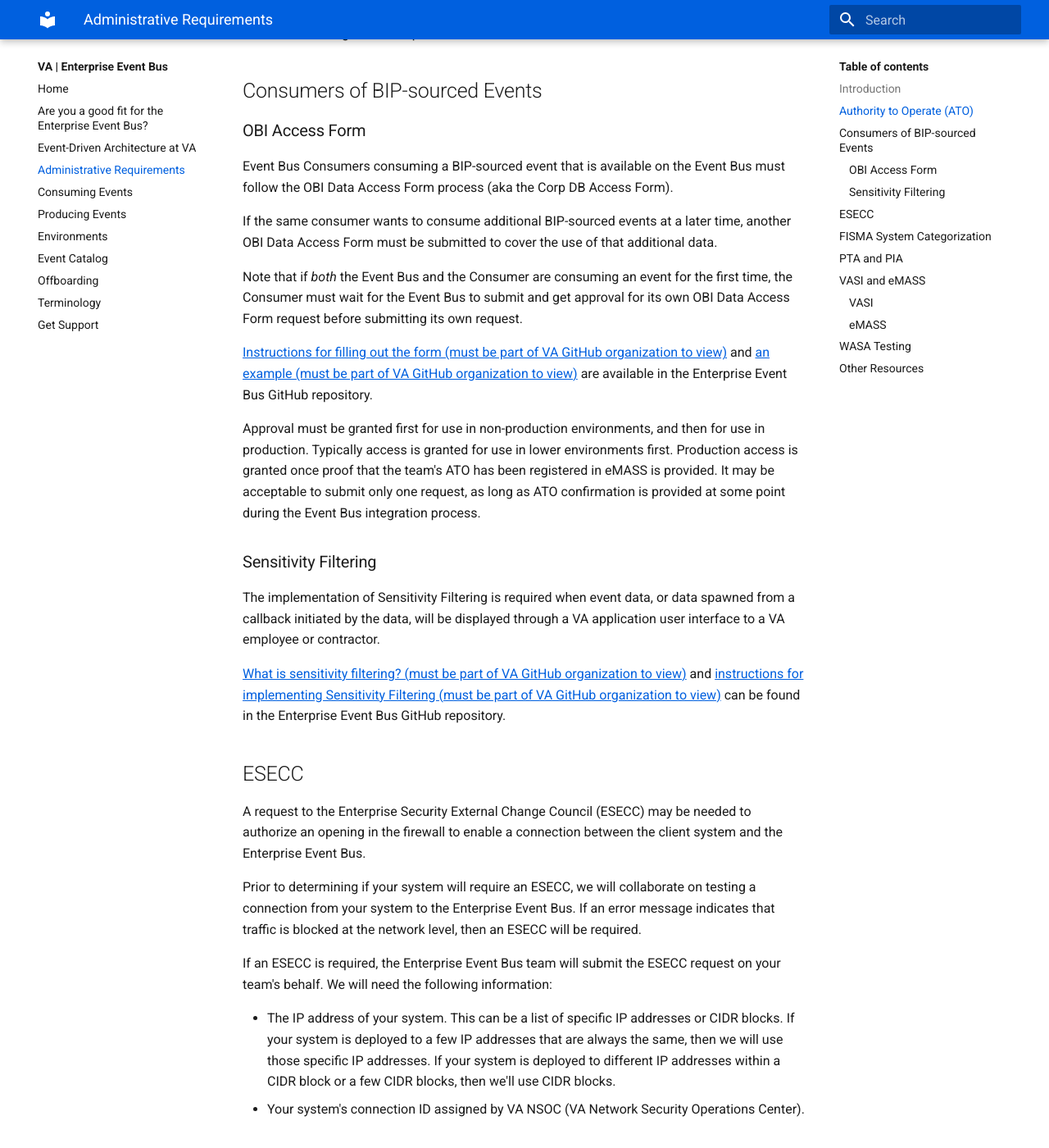
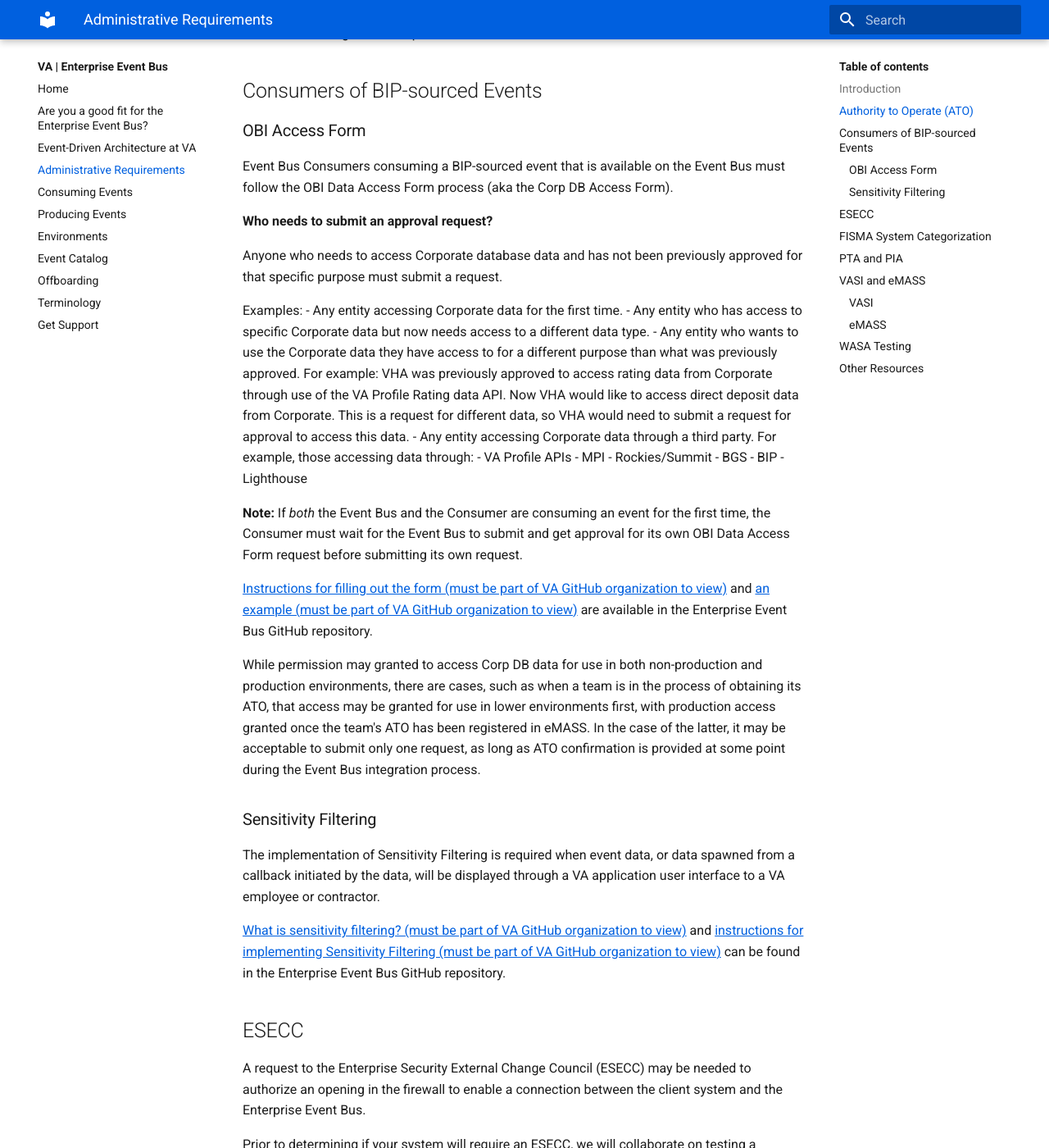
Before and after one commit to department-of-veterans-affairs/ves-event-bus-developer-portal, an MkDocs documentation site: the page built from docs/administrative-requirements.md, in a window 1280 px wide and 1400 px high, scrolled down 1201 px. Shown: the whole window at 82% size. Built offline with MkDocs 1.6.1 and Material for MkDocs 9.7.7, drawn with Linux system fonts in a browser that asks for light colours.

Commit message:
Update administrative-requirements.md

```diff
--- a/docs/administrative-requirements.md
+++ b/docs/administrative-requirements.md
@@ -45,13 +45,27 @@
 
 Event Bus Consumers consuming a BIP-sourced event that is available on the Event Bus must follow the OBI Data Access Form process (aka the Corp DB Access Form).
 
-If the same consumer wants to consume additional BIP-sourced events at a later time, another OBI Data Access Form must be submitted to cover the use of that additional data.
+**Who needs to submit an approval request?**
 
-Note that if _both_ the Event Bus and the Consumer are consuming an event for the first time, the Consumer must wait for the Event Bus to submit and get approval for its own OBI Data Access Form request before submitting its own request.
+Anyone who needs to access Corporate database data and has not been previously approved for that specific purpose must submit a request.
+
+Examples:
+- Any entity accessing Corporate data for the first time.
+- Any entity who has access to specific Corporate data but now needs access to a different data type.
+- Any entity who wants to use the Corporate data they have access to for a different purpose than what was previously approved. For example: VHA was previously approved to access rating data from Corporate through use of the VA Profile Rating data API. Now VHA would like to access direct deposit data from Corporate. This is a request for different data, so VHA would need to submit a request for approval to access this data.
+- Any entity accessing Corporate data through a third party. For example, those accessing data through:
+  - VA Profile APIs
+  - MPI
+  - Rockies/Summit
+  - BGS
+  - BIP
+  - Lighthouse
+
+**Note:** If _both_ the Event Bus and the Consumer are consuming an event for the first time, the Consumer must wait for the Event Bus to submit and get approval for its own OBI Data Access Form request before submitting its own request.
 
 [Instructions for filling out the form (must be part of VA GitHub organization to view)](https://github.com/department-of-veterans-affairs/VES/blob/master/research/Event%20Bus/Partner%20Teams/BIP%20Meetings%20and%20Materials/SOP_Corporate_DB_Access_Approval%20081123%201.pdf) and [an example (must be part of VA GitHub organization to view)](https://github.com/department-of-veterans-affairs/VES/blob/master/research/Event%20Bus/Partner%20Teams/BIP%20Meetings%20and%20Materials/CorpDB%20Application%20Access%20Enterprise%20Event%20Bus%20full%20production.pdf) are available in the Enterprise Event Bus GitHub repository.
 
-Approval must be granted first for use in non-production environments, and then for use in production. Typically access is granted for use in lower environments first. Production access is granted once proof that the team's ATO has been registered in eMASS is provided. It may be acceptable to submit only one request, as long as ATO confirmation is provided at some point during the Event Bus integration process.
+While permission may granted to access Corp DB data for use in both non-production and production environments, there are cases, such as when a team is in the process of obtaining its ATO, that access may be granted for use in lower environments first, with production access granted once the team's ATO has been registered in eMASS. In the case of the latter, it may be acceptable to submit only one request, as long as ATO confirmation is provided at some point during the Event Bus integration process.
 
 ### Sensitivity Filtering
 
```
